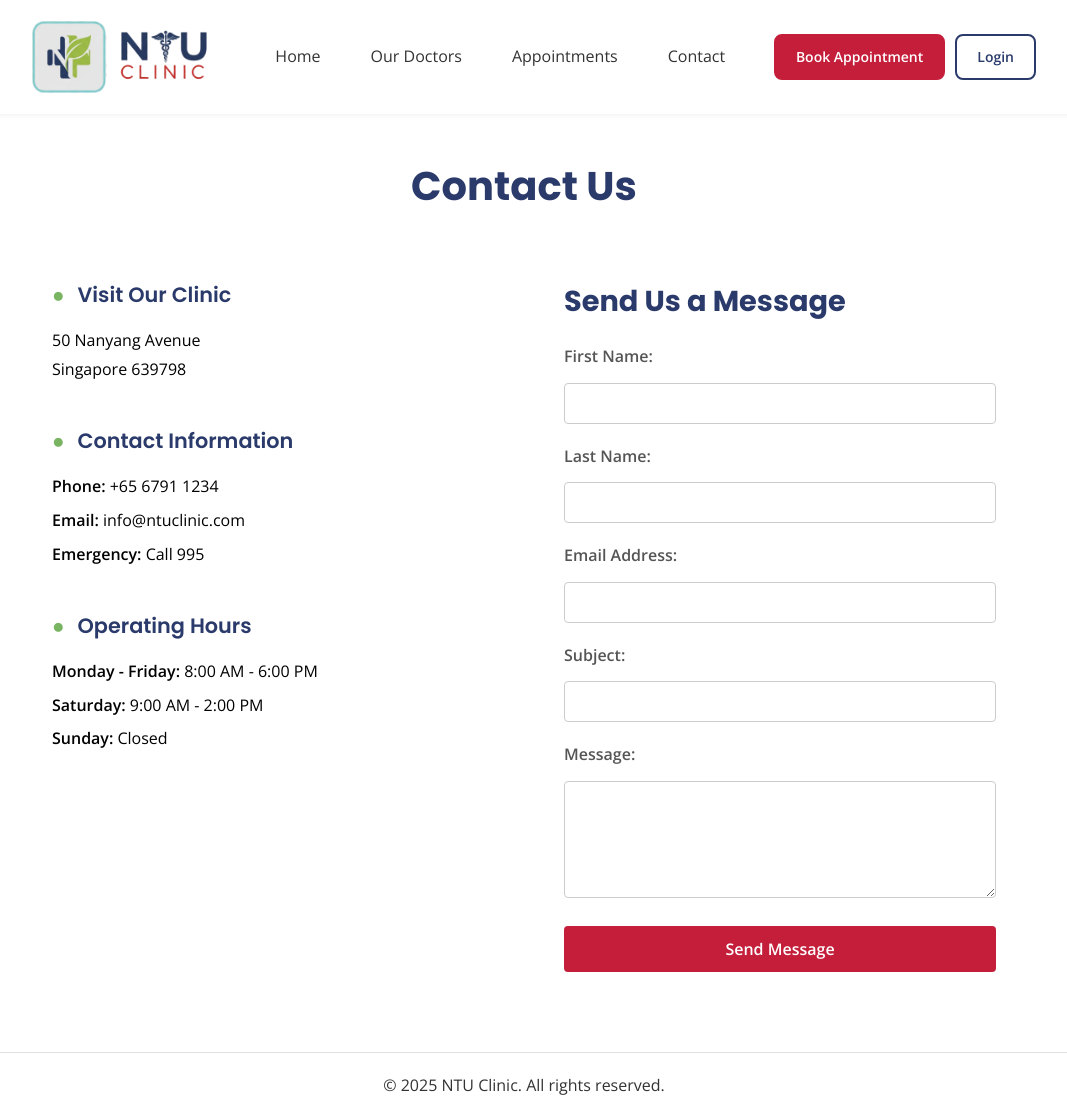
After one commit to ivano47/EE4727---WEB-APPLICATION-DESIGN, a PHP site: page /IE4727/contact.php in a window 1280 px wide. The commit adds this page. Shown: the whole page, without its empty margins (116-1183 px from the left). Run offline with PHP 8.4, Linux system fonts and the light colour scheme.

Commit message:
Styling 9: Contacts, created dedicated contacts page. Clean bg, following accent colors, with same footer & nav. Created contact specific css, used main.css for global font, alerts etc. applied contact form submission logic to both homepage & contact page. Added received/successfully msg for homepage contact form submission. Updated nav.php to point Contact link to contact.php

```diff
--- a/includes/nav.php
+++ b/includes/nav.php
@@ -15,7 +15,7 @@ $is_logged_in = isset($_SESSION['patient_id']);
         <li><a href="index.php">Home</a></li>
         <li><a href="doctors.php">Our Doctors</a></li>
         <li><a href="schedule.php">Appointments</a></li>
-        <li><a href="index.php#contact">Contact</a></li>
+        <li><a href="contact.php">Contact</a></li>
     </ul>
 
     <div class="nav-buttons">
--- /dev/null
+++ b/public/contact.php
@@ -0,0 +1,95 @@
+<?php
+session_start();
+?>
+<!DOCTYPE html>
+<html lang="en">
+<head>
+    <meta charset="UTF-8">
+    <meta name="viewport" content="width=device-width, initial-scale=1.0">
+    <title>Contact Us - NTU Clinic</title>
+    <link rel="stylesheet" href="styles/main.css">
+    <link rel="stylesheet" href="styles/contact.css">
+</head>
+<body>
+    <?php include '../includes/nav.php'; ?>
+
+    <div class="container">
+        <div class="contact-page-container">
+            <h1>Contact Us</h1>
+
+            <?php if (isset($_GET['success']) && $_GET['success'] === 'message_sent'): ?>
+                <div class="alert alert-success">
+                    ✓ Thank you! Your message has been sent successfully. We'll get back to you soon.
+                </div>
+            <?php endif; ?>
+
+            <?php if (isset($_GET['error'])): ?>
+                <div class="alert alert-error">
+                    <?php
+                    $error = $_GET['error'];
+                    if ($error === 'empty_fields') {
+                        echo '✗ Please fill in all required fields.';
+                    } elseif ($error === 'invalid_email') {
+                        echo '✗ Please enter a valid email address.';
+                    } else {
+                        echo '✗ An error occurred. Please try again.';
+                    }
+                    ?>
+                </div>
+            <?php endif; ?>
+
+            <div class="contact-columns">
+
+                <div class="contact-info-column">
+                    <div class="contact-info-block">
+                        <h3><span class="icon-green">●</span> Visit Our Clinic</h3>
+                        <p>50 Nanyang Avenue<br>Singapore 639798</p>
+                    </div>
+
+                    <div class="contact-info-block">
+                        <h3><span class="icon-green">●</span> Contact Information</h3>
+                        <p><strong>Phone:</strong> +65 6791 1234</p>
+                        <p><strong>Email:</strong> info@ntuclinic.com</p>
+                        <p><strong>Emergency:</strong> Call 995</p>
+                    </div>
+
+                    <div class="contact-info-block">
+                        <h3><span class="icon-green">●</span> Operating Hours</h3>
+                        <p><strong>Monday - Friday:</strong> 8:00 AM - 6:00 PM</p>
+                        <p><strong>Saturday:</strong> 9:00 AM - 2:00 PM</p>
+                        <p><strong>Sunday:</strong> Closed</p>
+                    </div>
+                </div>
+
+                <div class="contact-form-column">
+                    <h2>Send Us a Message</h2>
+                    <form action="../includes/contact_form.php" method="POST">
+                        <input type="hidden" name="redirect_page" value="contact">
+
+                        <label for="first_name">First Name:</label>
+                        <input type="text" id="first_name" name="first_name" required>
+
+                        <label for="last_name">Last Name:</label>
+                        <input type="text" id="last_name" name="last_name" required>
+
+                        <label for="email">Email Address:</label>
+                        <input type="email" id="email" name="email" required>
+
+                        <label for="subject">Subject:</label>
+                        <input type="text" id="subject" name="subject" required>
+
+                        <label for="message">Message:</label>
+                        <textarea id="message" name="message" rows="5" required></textarea>
+
+                        <button type="submit">Send Message</button>
+                    </form>
+                </div>
+            </div>
+        </div>
+    </div>
+
+    <footer>
+        <p>&copy; 2025 NTU Clinic. All rights reserved.</p>
+    </footer>
+</body>
+</html>
--- /dev/null
+++ b/public/styles/contact.css
@@ -0,0 +1,137 @@
+/* Contact styles */
+
+.icon-green {
+    color: #78B461;
+    margin-right: 8px;
+    font-style: normal;
+}
+
+/* ALL MUST BE POPPINS ... open sans for body*/
+.contact-page-container h1,
+.contact-page-container h2,
+.contact-page-container h3,
+.contact-info-block h3,
+.contact-form-column h2 {
+    font-family: 'Poppins', sans-serif;
+    color: #2A3A6A;
+}
+
+.contact-page-container p,
+.contact-info-block p,
+.contact-form-column label {
+    font-family: 'Open Sans', sans-serif;
+}
+
+.contact-page-container {
+    max-width: 1200px;
+    margin: 40px auto;
+    padding: 0 20px;
+}
+
+.contact-page-container h1 {
+    text-align: center;
+    color: #2A3A6A;
+    margin-bottom: 40px;
+    font-size: 2.5em;
+}
+
+.contact-columns {
+    display: grid;
+    grid-template-columns: 1fr 1fr;
+    gap: 40px;
+    margin-top: 30px;
+}
+
+.contact-info-column {
+    padding: 20px;
+}
+
+.contact-info-block {
+    margin-bottom: 40px;
+    padding: 0;
+    background: transparent;
+    border: none;
+    box-shadow: none;
+}
+
+.contact-info-block h3 {
+    color: #2A3A6A;
+    margin-bottom: 15px;
+    font-size: 1.3em;
+    font-weight: 600;
+}
+
+.contact-info-block h3::before {
+    margin-right: 10px;
+}
+
+.contact-info-block p {
+    color: #000;
+    line-height: 1.8;
+    margin: 5px 0;
+}
+
+.contact-info-block strong {
+    color: #000;
+}
+
+.map-container {
+    margin-top: 30px;
+    border-radius: 8px;
+    overflow: hidden;
+    box-shadow: 0 2px 8px rgba(0, 0, 0, 0.1);
+}
+
+.map-container iframe {
+    width: 100%;
+    height: 350px;
+    border: none;
+}
+
+.contact-form-column {
+    padding: 20px;
+}
+
+.contact-form-column h2 {
+    color: #2A3A6A;
+    margin-bottom: 20px;
+    font-size: 1.8em;
+}
+
+.contact-form-column form {
+    background: transparent;
+    padding: 0;
+    border-radius: 0;
+    box-shadow: none;
+}
+
+/* Override default styles for contact*/
+.contact-form-column input[type="text"],
+.contact-form-column input[type="email"],
+.contact-form-column textarea {
+    background-color: #ffffff;
+    margin-bottom: 20px;
+}
+
+.contact-form-column input:focus,
+.contact-form-column textarea:focus {
+    border-color: #2A3A6A;
+    box-shadow: 0 0 0 3px rgba(42, 58, 106, 0.1);
+}
+
+.contact-form-column button[type="submit"] {
+    background: #C41E3A;
+    font-weight: 600;
+}
+
+.contact-form-column button[type="submit"]:hover {
+    background: #A01830;
+    transform: translateY(-2px);
+    box-shadow: 0 4px 12px rgba(196, 30, 58, 0.3);
+}
+
+@media (max-width: 768px) {
+    .contact-columns {
+        grid-template-columns: 1fr;
+    }
+}
```
Also changed, not shown: includes/contact_form.php (+24 -8 lines), public/index.php (+24 -0 lines).
